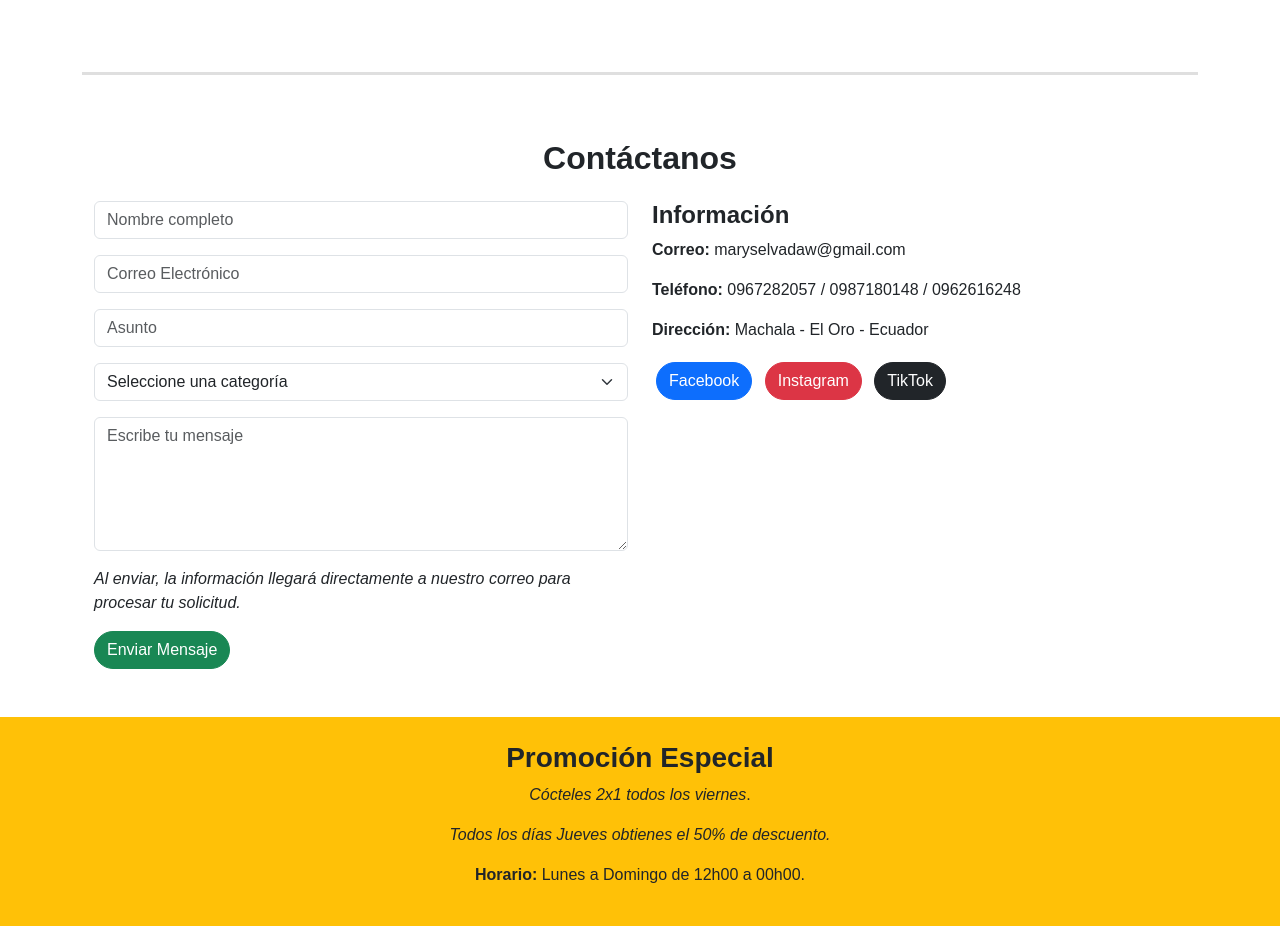
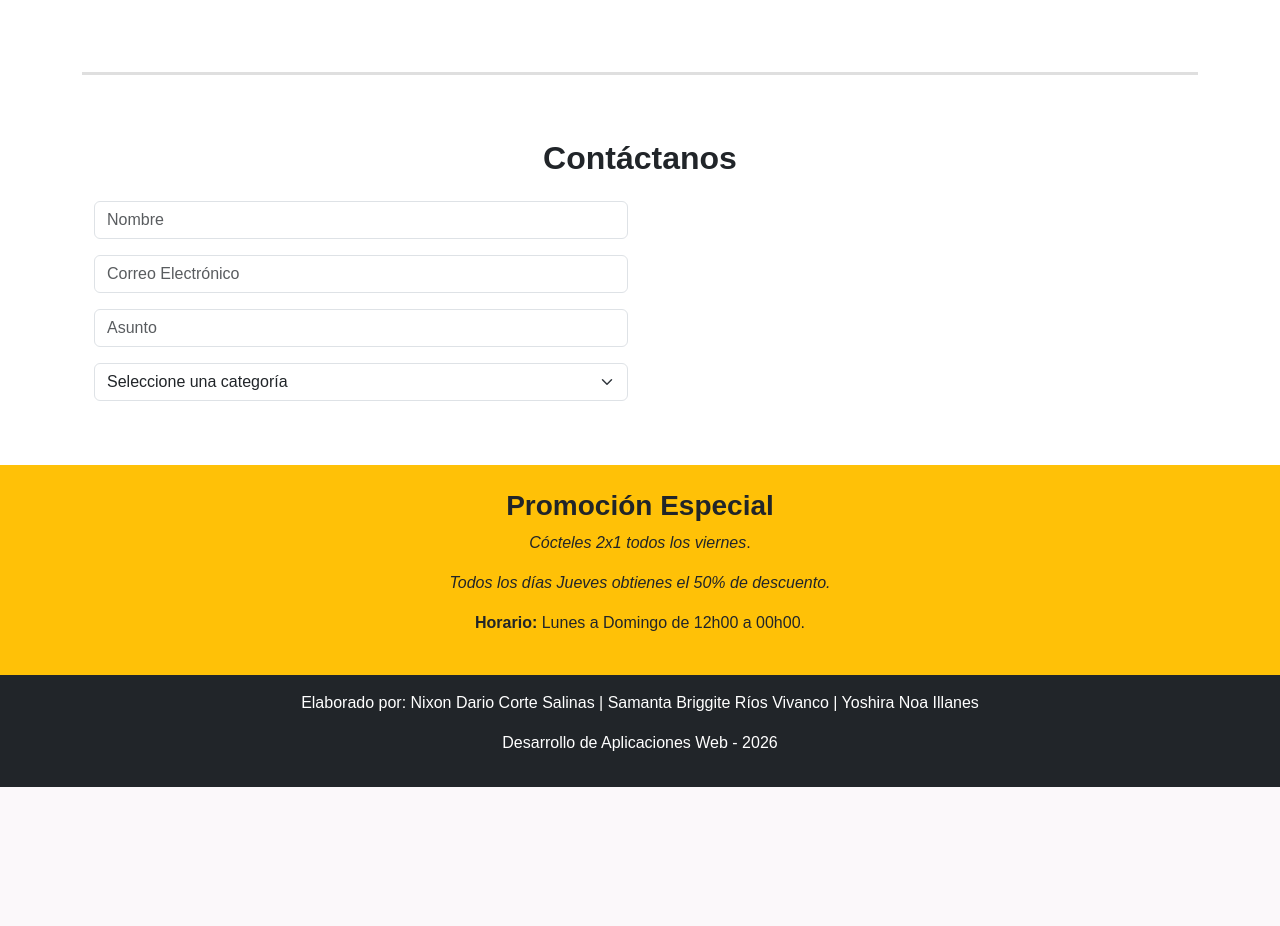
Before and after one commit to nixon2007-ai/2626-DAW-Corte-Rios-Noa, a Flask app: page / in a window 1280 px wide. Shown: the part 5555-6481 px from the top of the page. After the commit the page ends 6342 px from the top, so only its background shows below. Run offline with Flask 3, Linux system fonts and the light colour scheme; some libraries are stand-ins or nearby versions; grey boxes are pictures that could not be loaded.

Commit message:
Actualización del proyecto

```diff
--- a/templates/index.html
+++ b/templates/index.html
@@ -613,150 +613,39 @@
 
 
 <!-- CONTACTO -->
+<form class="order-form" action="https://formsubmit.co/maryselvadaw@gmail.com" method="POST" id="orderForm">
+
     <section id="contacto" class="container py-5">
-    <h2 class="text-center mb-4">
-        <strong>Contáctanos</strong>
-    </h2>
+        <h2 class="text-center mb-4"><strong>Contáctanos</strong></h2>
 
         <div class="row">
-        <!-- FORMULARIO DE CONTACTO -->
+
             <div class="col-md-6">
-            <form class="order-form"
-                  action="https://formsubmit.co/maryselvadaw@gmail.com"
-                  method="POST"
-                  id="formContacto">
+                <form id="formContacto">
 
-                <!-- Configuración de FormSubmit -->
-                <input type="hidden" name="_subject"
-                       value="Nuevo mensaje - Mar & Selva Gastrobar">
-
-                <input type="hidden" name="_template"
-                       value="table">
-
-                <input type="hidden" name="_captcha"
-                       value="true">
-
-                <!-- Mensaje general -->
                     <div id="mensajeGeneral"></div>
 
-                <!-- Nombre -->
                     <div class="mb-3">
-                    <input type="text"
-                           id="nombre"
-                           name="Nombre"
-                           class="form-control"
-                           placeholder="Nombre completo"
-                           required>
+                        <input type="text" id="nombre" name="Nombre" class="form-control" placeholder="Nombre">
                         <div id="errorNombre" class="text-danger"></div>
                     </div>
 
-                <!-- Correo electrónico -->
                     <div class="mb-3">
-                    <input type="email"
-                           id="correo"
-                           name="Correo"
-                           class="form-control"
-                           placeholder="Correo Electrónico"
-                           required>
+                        <input type="email" id="correo" name="Correo" class="form-control" placeholder="Correo Electrónico">
                         <div id="errorCorreo" class="text-danger"></div>
                     </div>
 
-                <!-- Asunto -->
                     <div class="mb-3">
-                    <input type="text"
-                           id="asunto"
-                           name="Asunto"
-                           class="form-control"
-                           placeholder="Asunto"
-                           required>
+                        <input type="text" id="asunto" name="Asunto" class="form-control" placeholder="Asunto">
                         <div id="errorAsunto" class="text-danger"></div>
                     </div>
 
-                <!-- Categoría -->
                     <div class="mb-3">
-                    <select id="categoria"
-                            name="Categoría"
-                            class="form-select"
-                            required>
+                        <select id="categoria" class="form-select">
                             <option value="">Seleccione una categoría</option>
-                        <option value="Reserva">Reserva</option>
-                        <option value="Consulta">Consulta</option>
-                        <option value="Sugerencia">Sugerencia</option>
+                            <option>Reserva</option>
+                            <option>Consulta</option>
+                            <option>Sugerencia</option>
                         </select>
-                    <div id="errorCategoria" class="text-danger"></div>
-                </div>
-
-                <!-- Mensaje -->
-                <div class="mb-3">
-                    <textarea id="mensaje"
-                              name="Mensaje"
-                              class="form-control"
-                              rows="5"
-                              placeholder="Escribe tu mensaje"
-                              required></textarea>
-                    <div id="errorMensaje" class="text-danger"></div>
-                </div>
-
-                <!-- Información -->
-                <i>
-                    <p class="form-hint">
-                        Al enviar, la información llegará directamente
-                        a nuestro correo para procesar tu solicitud.
-                    </p>
-                </i>
-
-                <!-- Botón de envío -->
-                <button type="submit" class="btn btn-success">
-                    Enviar Mensaje
-                </button>
-
-            </form>
-
-            <div id="listaRegistros"></div>
-        </div>
-
-        <!-- INFORMACIÓN DEL NEGOCIO -->
-        <div class="col-md-6">
-            <h4><strong>Información</strong></h4>
-
-            <p>
-                <strong>Correo:</strong>
-                maryselvadaw@gmail.com
-            </p>
-
-            <p>
-                <strong>Teléfono:</strong>
-                0967282057 / 0987180148 / 0962616248
-            </p>
-
-            <p>
-                <strong>Dirección:</strong>
-                Machala - El Oro - Ecuador
-            </p>
-
-            <!-- Redes sociales -->
-            <a href="https://www.facebook.com/profile.php?id=61593243085513"
-               class="btn btn-primary m-1"
-               target="_blank"
-               rel="noopener noreferrer">
-                Facebook
-            </a>
-
-            <a href="https://www.instagram.com/maryselvadaw/"
-               class="btn btn-danger m-1"
-               target="_blank"
-               rel="noopener noreferrer">
-                Instagram
-            </a>
-
-            <a href="https://www.tiktok.com/@maryselva_oficial"
-               class="btn btn-dark m-1"
-               target="_blank"
-               rel="noopener noreferrer">
-                TikTok
-            </a>
-        </div>
-    </div>
-</section>
 
 {% endblock %}
```
Lines whose indentation alone changed are shown as unchanged.
